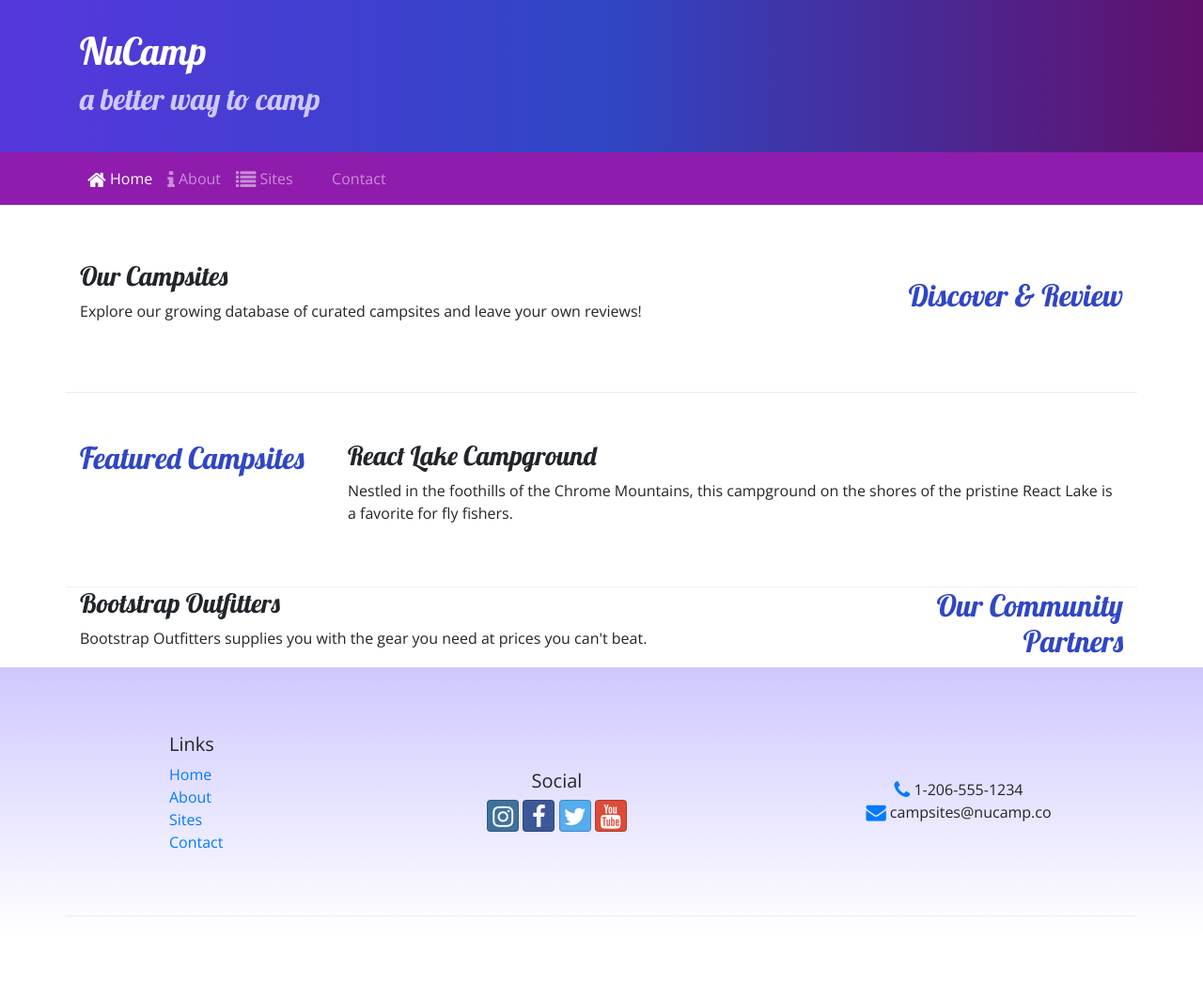
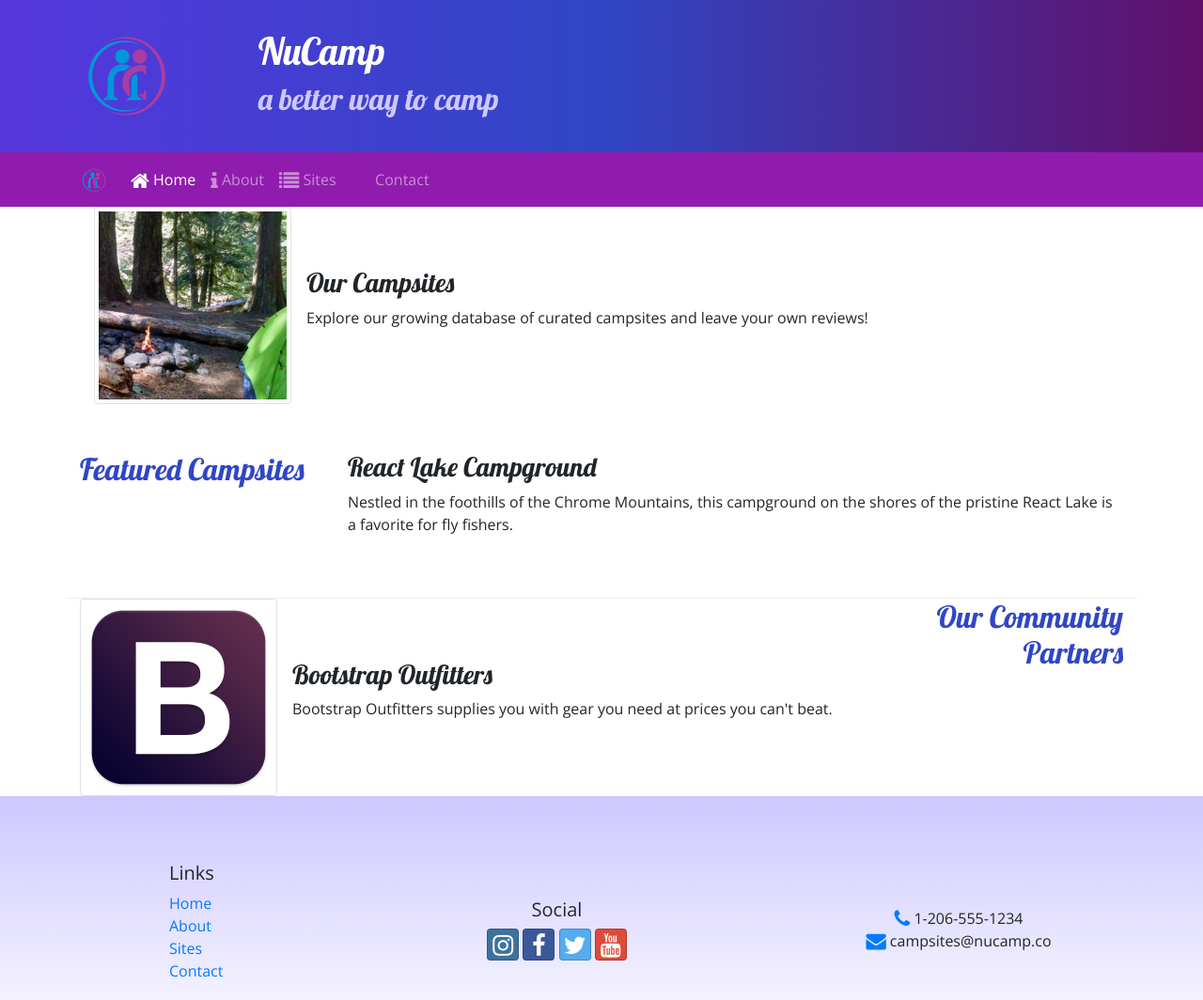
Before and after one commit to MalickFirst/BOOTSTRAP-Nucampsite, a website: page index.html in a window 1280 px wide. Shown: the top 1064 px of the page at 94% size. Before the commit the page ends 995 px from the top, so only its background shows below. Drawn offline with nearby package versions, Linux system fonts and the light colour scheme.

Commit message:
Images and Media

```diff
--- a/index.html
+++ b/index.html
@@ -22,6 +22,9 @@
     <header class="jumbotron jumbotron-fluid">
         <div class="container">
             <div class="row ">
+                <div class="col-4 col-sm-3 col-md-2 align-self-center">
+                    <img src="img/img/logo.png" class="img-fluid" />
+                 </div>
                 <div class="col">
                     <h1>NuCamp</h1>
                     <h2>a better way to camp</h2>
@@ -29,9 +32,12 @@
             </div>
         </div>
     </header>
+
     <nav class="navbar navbar-expand-sm navbar-dark sticky-top">
         <div class="container">
-        <button class="navbar-toggler ml-auto" type="button" data-toggle="collapse" data-target="#nucampNavbar">
+            <a class="navbar-brand" href="#"><img src="img/img/logo.png" height="30" width="30" /></a>
+            <button class="navbar-toggler" type="button" data-toggle="collapse" data-target="#nucampNavbar">
+        <button class="navbar-toggler" type="button" data-toggle="collapse" data-target="#nucampNavbar">
                     <span class="navbar-toggler-icon"></span>
                 </button>
          <div class="collapse navbar-collapse" id="nucampNavbar">
@@ -48,15 +54,15 @@
 
 
     <div class="container">
-        <div class="row row-content align-items-center">
-            <div class="col-sm-4 order-sm-last col-md-3">
-                <h2 class="text-sm-right">Discover & Review</h2>
+        <div class="col">
+                <div class="media">
+                    <img class="d-flex mr-3 img-thumbnail" src="img/img/breadcrumb-trail-thumb.jpg" alt="Breadcrumb Trail" />
+                    <div class="media-body align-self-center">
+                        <h3>Our Campsites</h3>
+                        <p class="d-none d-sm-block">Explore our growing database of curated campsites and leave your own reviews!</p>
+                    </div>
+                </div>
             </div>
-            <div class="col">
-                <h3>Our Campsites</h3>
-                <p class="d-none d-sm-block">Explore our growing database of curated campsites and leave your own reviews!</p>
-            </div>
-        </div>
 
         <div class="row row-content">
             <div class="col-sm-4 col-md-3">
@@ -73,8 +79,13 @@
                 <h2 class="text-sm-right">Our Community Partners</h2>
             </div>
             <div class="col">
-                <h3>Bootstrap Outfitters</h3>
-                <p class="d-none d-sm-block">Bootstrap Outfitters supplies you with the gear you need at prices you can't beat.</p>
+                <div class="media">
+                    <img class="d-flex mr-3 img-thumbnail" src="img/img/bootstrap-thumb.png" alt="Bootstrap Outfitters" />
+                    <div class="media-body align-self-center">
+                        <h3>Bootstrap Outfitters</h3>
+                        <p class="d-none d-sm-block">Bootstrap Outfitters supplies you with gear you need at prices you can't beat.</p>
+                    </div>
+                </div>
             </div>
         </div>
     </div>
```
Also changed, not shown: aboutus.html (+20 -0 lines), contactus.html (+5 -1 lines), img/img/bootstrap-thumb.png (added), img/img/breadcrumb-trail-thumb.jpg (added), img/img/breadcrumb-trail.jpg (added), img/img/chrome-river-thumb.jpg (added), img/img/chrome-river.jpg (added), img/img/logo.png (added), img/img/react-lake-thumb.jpg (added), img/img/react-lake.jpg (added).
